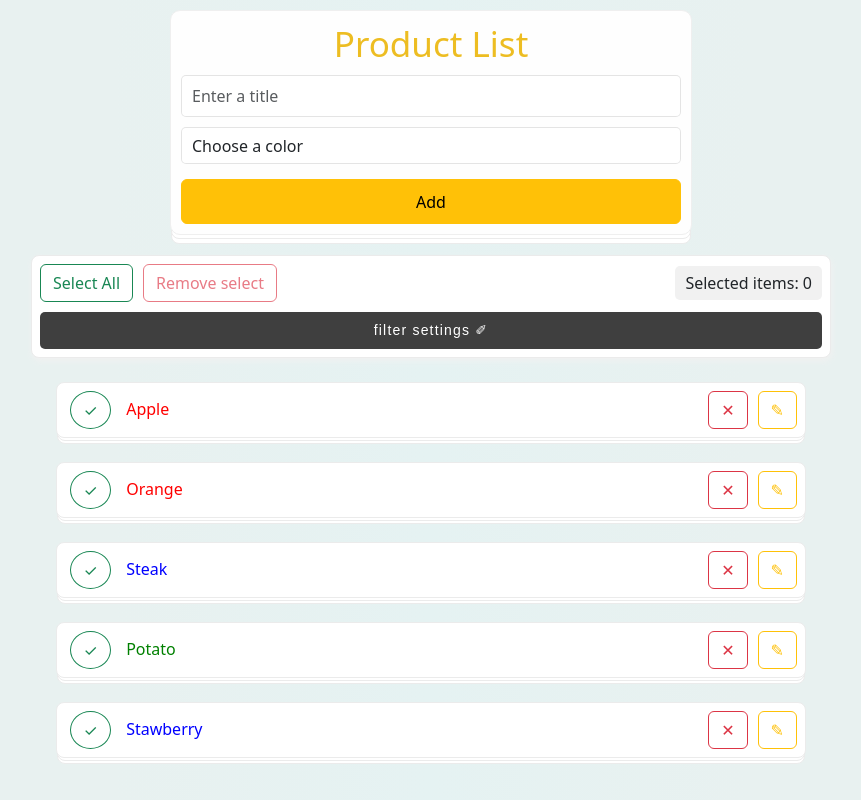
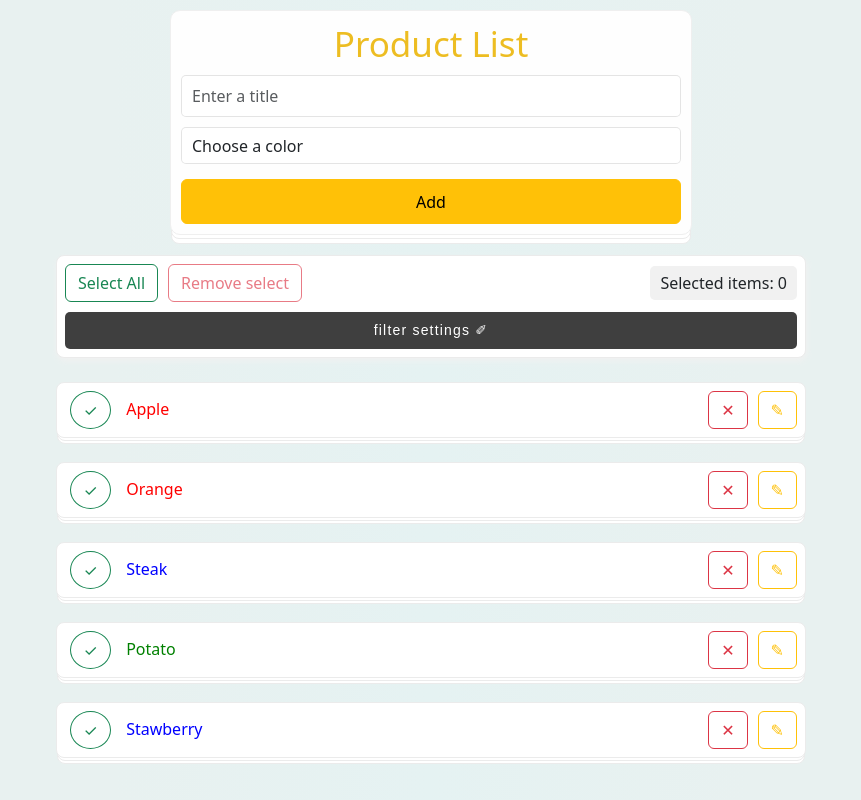
Before and after one commit to Vlados3611/todoApp__productList, a React (Create React App) app: page / in a window 1280 px wide. Shown: the whole page, without its empty margins (209-1070 px from the left). Built offline with nearby package versions, Linux system fonts and the light colour scheme.

Commit message:
fixed card width

```diff
--- a/src/components/TodoList/TodoList.scss
+++ b/src/components/TodoList/TodoList.scss
@@ -17,9 +17,13 @@
     animation: sectionOpened 0.4s;
   }
 
-  @media (min-width: 800px) {
+  @media (min-width: 750px) {
     & {
       align-items: center;
+
+      &__title {
+        min-width: 750px;
+      }
     }
   }
 }
--- a/src/components/TodoSelect/TodoSelect.scss
+++ b/src/components/TodoSelect/TodoSelect.scss
@@ -55,9 +55,9 @@ $TodoSelect-height: 60px;
     }
   }
 
-  @media (min-width: 800px) {
+  @media (min-width: 750px) {
     & {
-      min-width: 800px;
+      min-width: 750px;
     }
   }
 }
```
